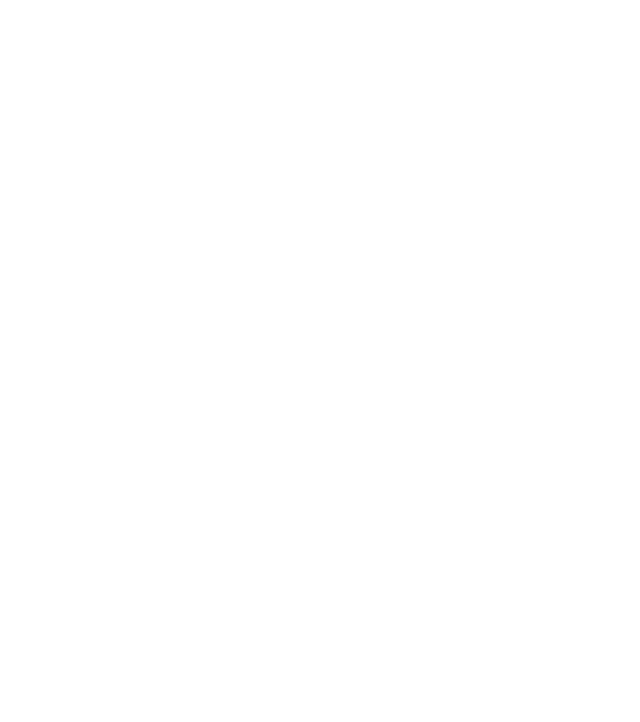
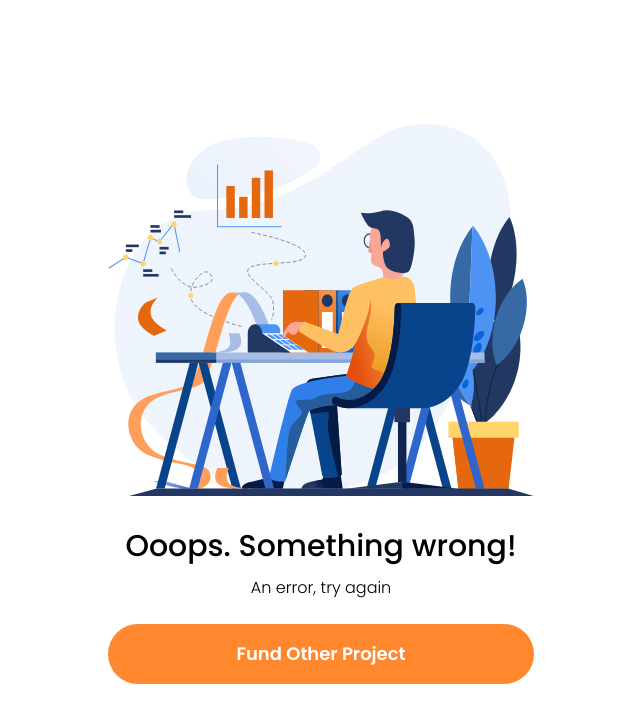
Before and after one commit to luzmareto/kami-peduli-fe-2, a Nuxt app: page /transaction/error in a window 1280 px wide. Before the commit this address had no page. Shown: the top 722 px of the page, without its empty margins (319-959 px from the left). Built offline with nearby package versions, Linux system fonts and the light colour scheme.

Commit message:
FE 5 18 Integrasi API   Integrasi Halaman Finish, Error, Unfinish

```diff
--- a/pages/projects/_id.vue
+++ b/pages/projects/_id.vue
@@ -164,8 +164,8 @@
       // Cek apakah respons berisi data yang benar
       console.log(response);
       if (response.data && response.data.payment_url) {
-      // Alihkan ke URL pembayaran
-      window.location.href = response.data.payment_url;
+        // Alihkan ke URL pembayaran di tab baru
+        window.open(response.data.payment_url, '_blank');
       } else {
         console.error('Payment URL tidak ditemukan dalam respons');
       }
@@ -175,9 +175,10 @@
   },
 
   changeImage(url) {
-      this.default_image = url
+    this.default_image = url;
   },
 },
+
   mounted() {
     this.default_image =
       this.$axios.defaults.baseURL + '/' + this.campaign.data.image_url
--- /dev/null
+++ b/pages/transaction/error.vue
@@ -0,0 +1,31 @@
+<template>
+  <div class="container mx-auto h-screen flex justify-center items-center">
+       <div class="w-full lg:w-1/3 px-10 lg:px-0">
+         <div class="flex justify-center items-center mx-auto mt-6 mb-8">
+           <img src="/funded-illustration.svg" alt="" class="w-full" />
+         </div>
+         <h2 class="font-medium mb-3 text-3xl text-center">
+           Ooops. Something wrong!
+         </h2>
+         <p class="text-center font-light">
+           An error, try again
+         </p>
+         <div class="mb-4 mt-6">
+           <div class="mb-3">
+             <button
+               @click="$router.push({ path: '/' })"
+               class="block w-full bg-orange-button hover:bg-green-button text-white font-semibold px-6 py-4 text-lg rounded-full"
+             >
+               Fund Other Project
+             </button>
+           </div>
+         </div>
+       </div>
+     </div>
+   </template>
+
+   <script>
+   export default {
+       layout: 'success',
+   }
+   </script>
--- /dev/null
+++ b/pages/transaction/unfinish.vue
@@ -0,0 +1,31 @@
+<template>
+   <div class="container mx-auto h-screen flex justify-center items-center">
+        <div class="w-full lg:w-1/3 px-10 lg:px-0">
+          <div class="flex justify-center items-center mx-auto mt-6 mb-8">
+            <img src="/funded-illustration.svg" alt="" class="w-full" />
+          </div>
+          <h2 class="font-medium mb-3 text-3xl text-center">
+            Transaction not finish
+          </h2>
+          <p class="text-center font-light">
+            Your transaction has been cancel
+          </p>
+          <div class="mb-4 mt-6">
+            <div class="mb-3">
+              <button
+                @click="$router.push({ path: '/' })"
+                class="block w-full bg-orange-button hover:bg-green-button text-white font-semibold px-6 py-4 text-lg rounded-full"
+              >
+                Fund Other Project
+              </button>
+            </div>
+          </div>
+        </div>
+      </div>
+    </template>
+
+    <script>
+    export default {
+        layout: 'success',
+    }
+    </script>
```
Also changed, not shown: pages/transaction/finish.vue (renamed from pages/fund-success.vue). Lines whose indentation alone changed are shown as unchanged.
